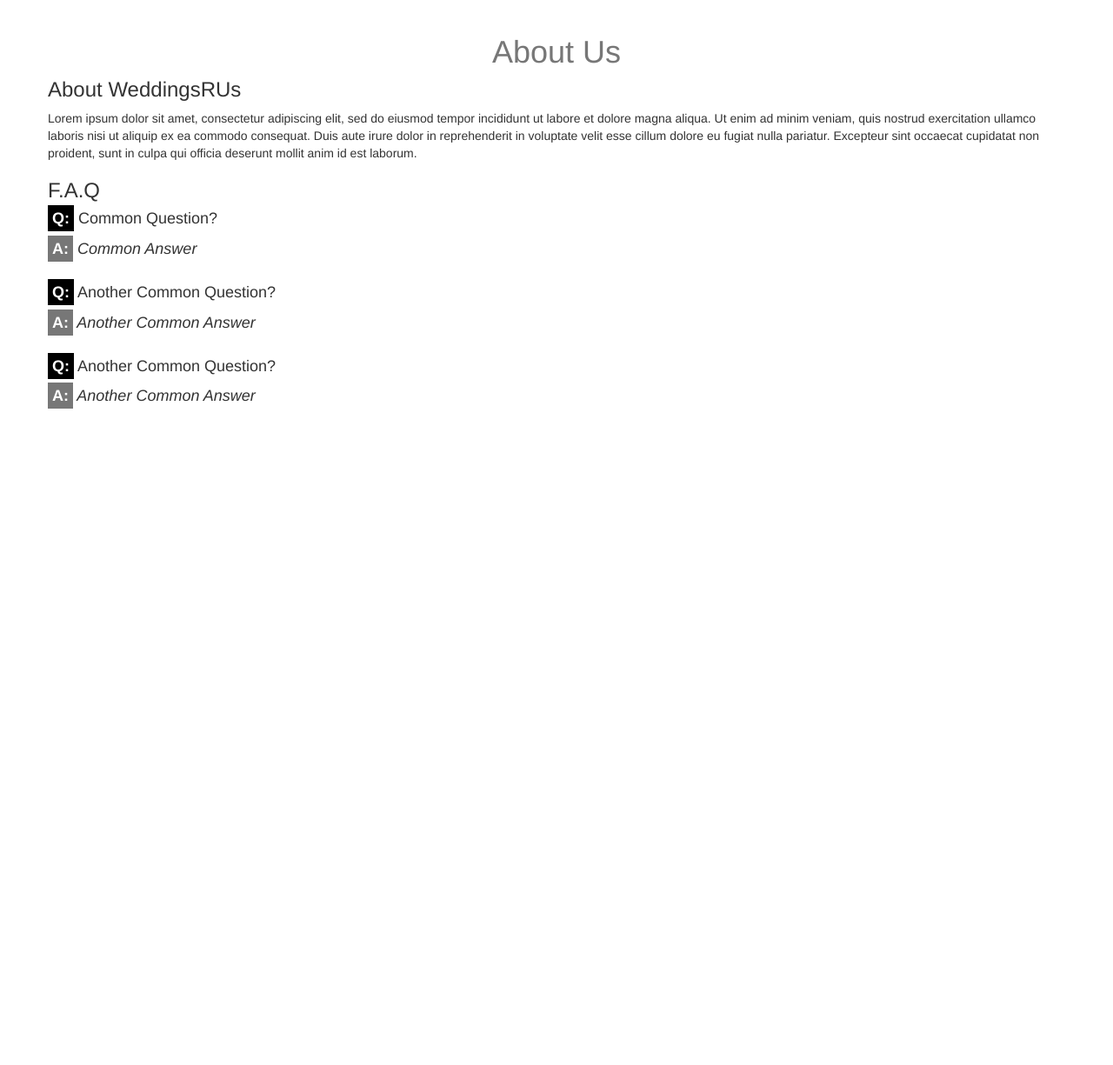
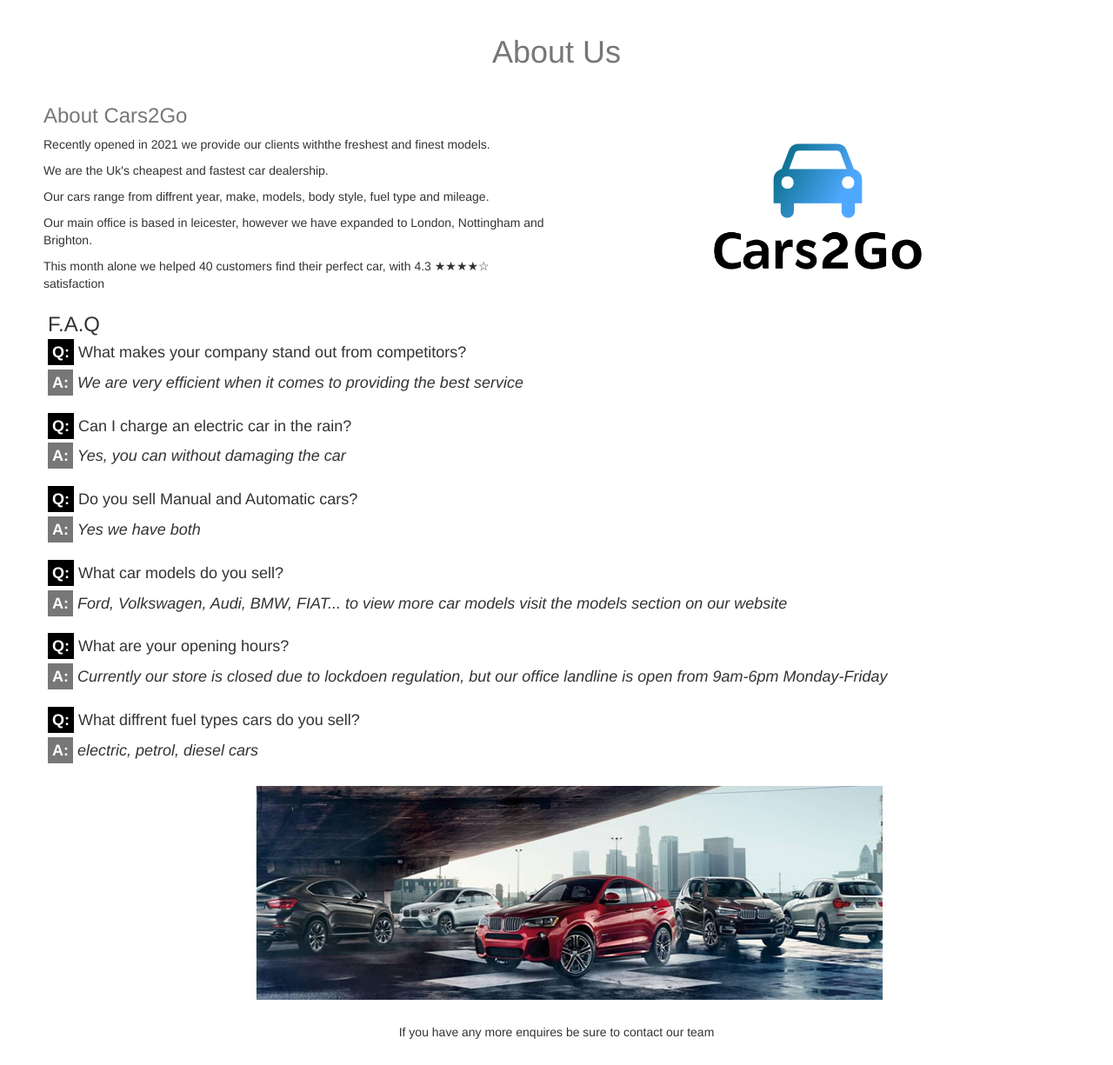
Before and after one commit to IMAT2603-TeamAlpha/TeamD-FlaskApp, a Flask app: page /about in a window 1280 px wide. Shown: the part 52-1277 px from the top of the page at 87% size. Before the commit the page ends 522 px from the top, so only its background shows below. Run offline with Flask 2, Linux system fonts and the light colour scheme; parts of the project's set-up code (start-up, migrations or seed data) failed here and were passed over; some libraries are stand-ins or nearby versions.

Commit message:
About.html and Images added to Index.html

```diff
--- a/web/app/templates/about.html
+++ b/web/app/templates/about.html
@@ -1,24 +1,98 @@
 {% extends "base.html" %}
 
 {% block app_content %}
+<style>
+
+h5 {text-align: center;}
+
+* {
+  box-sizing: border-box;
+}
+
+/* Creating eqaul columns  */
+.column {
+  float: left;
+  width: 50%;
+  padding: 10px;
+  height: 250px;
+}
+
+ /* Clear floats after the columns  */
+.row:after {
+  content: "";
+  display: table;
+  clear: both;
+}
+</style>
+
+
+
+</style>
+
 
 <div class="row">
 	<div class="col-sm-12 col-md-12 text-center">
 		<h1 class="text-muted">About Us</h1>
 	</div>
 
-	<h3>About WeddingsRUs</h3>
-	<p>Lorem ipsum dolor sit amet, consectetur adipiscing elit, sed do eiusmod tempor incididunt ut labore et dolore magna aliqua. Ut enim ad minim veniam, quis nostrud exercitation ullamco laboris nisi ut aliquip ex ea commodo consequat. Duis aute irure dolor in reprehenderit in voluptate velit esse cillum dolore eu fugiat nulla pariatur. Excepteur sint occaecat cupidatat non proident, sunt in culpa qui officia deserunt mollit anim id est laborum.</p>
+	<br>
+	</br>
+
+	<div class="row">
+  <div class="column">
+    <h3 class= "text-muted">About Cars2Go</h3>
+    <p> Recently opened in 2021 we provide our clients withthe freshest and finest models. </p>
+	<p> We are the Uk's cheapest and fastest car dealership. </p>
+	<p> Our cars range from diffrent year, make, models, body style, fuel type and mileage. </p>
+	<p> Our main office is based in leicester, however we have expanded to London, Nottingham and Brighton. </p>
+	<p> This month alone we helped 40 customers find their perfect car, with 4.3 ★★★★☆ satisfaction </p>
+  </div>
+
+  <div class="column text-center">
+	<img src="{{ url_for('static', filename='branding/default.png')}}" class="logo"/>
+  </div>
+</div>
+
 
 	<h3>F.A.Q</h3>
-	<h4 class="faq-question"><span class="faq-question-label">Q:</span> Common Question?</h4>
-	<h4 class="faq-answer"><span class="faq-answer-label">A:</span> Common Answer</h4>
 
-	<h4 class="faq-question"><span class="faq-question-label">Q:</span> Another Common Question?</h4>
-	<h4 class="faq-answer"><span class="faq-answer-label">A:</span> Another Common Answer</h4>
+	<h4 class="faq-question"><span class="faq-question-label">Q:</span> What makes your company stand out from competitors?</h4>
+	<h4 class="faq-answer"><span class="faq-answer-label">A:</span> We are very efficient when it comes to providing the best service</h4>
 
-	<h4 class="faq-question"><span class="faq-question-label">Q:</span> Another Common Question?</h4>
-	<h4 class="faq-answer"><span class="faq-answer-label">A:</span> Another Common Answer</h4>
+	<h4 class="faq-question"><span class="faq-question-label">Q:</span> Can I charge an electric car in the rain?</h4>
+	<h4 class="faq-answer"><span class="faq-answer-label">A:</span> Yes, you can without damaging the car</h4>
+
+	<h4 class="faq-question"><span class="faq-question-label">Q:</span> Do you sell Manual and Automatic cars?</h4>
+	<h4 class="faq-answer"><span class="faq-answer-label">A:</span> Yes we have both</h4>
+
+	<h4 class="faq-question"><span class="faq-question-label">Q:</span> What car models do you sell?</h4>
+	<h4 class="faq-answer"><span class="faq-answer-label">A:</span> Ford, Volkswagen, Audi, BMW, FIAT... to view more car models visit the models section on our website</h4>
+
+	<h4 class="faq-question"><span class="faq-question-label">Q:</span> What are your opening hours?</h4>
+	<h4 class="faq-answer"><span class="faq-answer-label">A:</span> Currently our store is closed due to lockdoen regulation, but our office landline is open from 9am-6pm Monday-Friday</h4>
+
+	<h4 class="faq-question"><span class="faq-question-label">Q:</span> What diffrent fuel types cars do you sell?</h4>
+	<h4 class="faq-answer"><span class="faq-answer-label">A:</span> electric, petrol, diesel cars </h4>
+
+
 </div>
 
+<div class="row">
+	<div class="col-sm-12 col-md-12 text-center">
+
+		<img src="/static/img/AboutImage.jpg" class="img-banner"></img>
+	</div>
+
+</div>
+
+<div class="row">
+	<div
+	<br>
+	<br>
+	<h5 class="center"> If you have any more enquires be sure to contact our team </h5>
+		<br>
+
+</div>
+
+
 {% endblock %}
```
Also changed, not shown: web/app/templates/index.html (+13 -7 lines), web/app/static/img/AboutImage.jpg (added), web/app/static/img/Aboutimagelogo.png (added), web/app/static/img/HomeImage.jpg (added), web/app/static/img/car1.jpg (added), web/app/static/img/car2.jpg (added), web/app/static/img/car3.jpg (added), web/app/static/img/homebanner.jpg (added).
